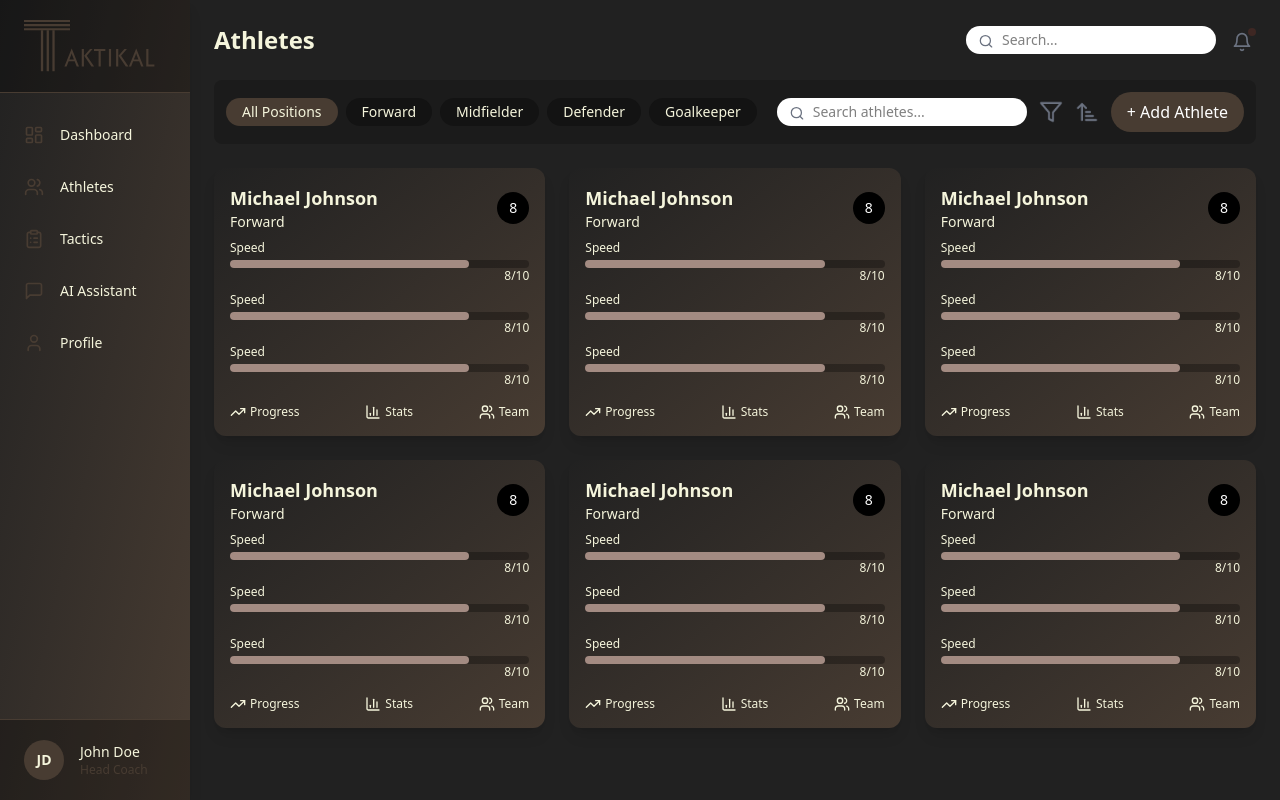
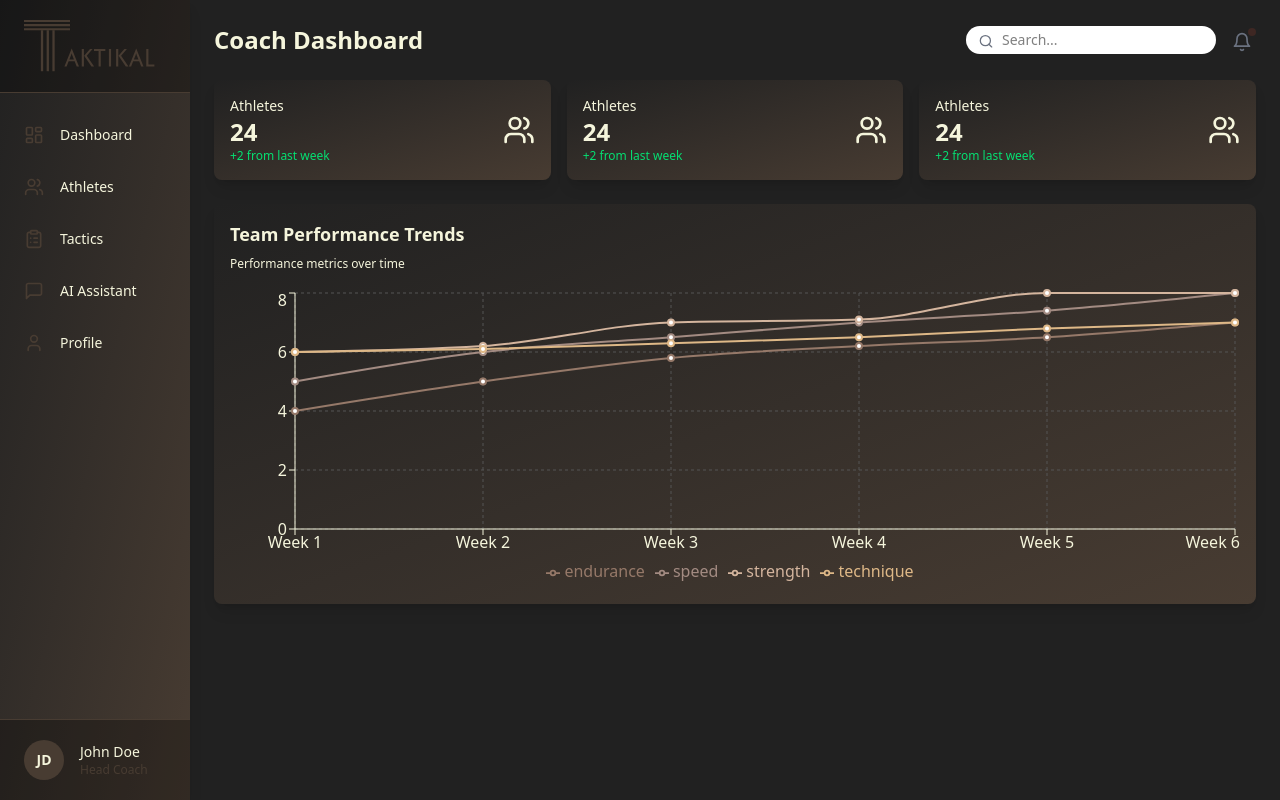
Before and after one commit to kalviumcommunity/S66_Abhinav_Capstone_Taktikal, a React (Vite) app in the folder Client/: page / in a window 1280 px wide. Built offline with nearby package versions, Linux system fonts and the light colour scheme.

Commit message:
Dashboard page done

```diff
--- a/Client/src/App.jsx
+++ b/Client/src/App.jsx
@@ -1,10 +1,11 @@
 import React from 'react'
+import Dashboard from './pages/Dashboard/Dashboard'
 // import Login from './pages/Register/LogIn'
 // import Sidebar from './components/Sidebar'
 // import HomePage from './pages/HomePage/HomePage'
 // import SignUp from './pages/Register/SignUp'
-import Profile from './pages/UserProfile/Profile'
-import Athletes from './pages/Athletes/Athletes'
+// import Profile from './pages/UserProfile/Profile'
+// import Athletes from './pages/Athletes/Athletes'
 
 
 const App = () => {
@@ -14,7 +15,8 @@ const App = () => {
     // <SignUp/>
     // <Login/>
     // <Profile/>
-    <Athletes/>
+    // <Athletes/>
+    <Dashboard/>
   )
 }
 
--- /dev/null
+++ b/Client/src/pages/Dashboard/Dashboard.jsx
@@ -0,0 +1,103 @@
+import React from "react";
+import Sidebar from "../../components/Sidebar";
+import notificationIcon from "../../assets/notification@1x.svg";
+import searchIcon from "../../assets/search@1x.svg";
+import teamIcon from "../../assets/TeamIcon@3x.svg";
+import {
+    LineChart,
+    Line,
+    XAxis,
+    YAxis,
+    CartesianGrid,
+    Tooltip,
+    Legend,
+    ResponsiveContainer
+} from "recharts";
+
+const data = [
+    { week: "Week 1", speed: 5, strength: 6, endurance: 4, technique: 6 },
+    { week: "Week 2", speed: 6, strength: 6.2, endurance: 5, technique: 6.1 },
+    { week: "Week 3", speed: 6.5, strength: 7, endurance: 5.8, technique: 6.3 },
+    { week: "Week 4", speed: 7, strength: 7.1, endurance: 6.2, technique: 6.5 },
+    { week: "Week 5", speed: 7.4, strength: 8, endurance: 6.5, technique: 6.8 },
+    { week: "Week 6", speed: 8, strength: 8, endurance: 7, technique: 7 }
+];
+
+export default function Dashboard() {
+    return (
+        <div className="flex min-h-screen bg-[#212121]">
+            {/* Sidebar */}
+            <Sidebar />
+
+            {/* Main Content */}
+            <div className="flex-1 p-6 space-y-6">
+                {/* Top Header */}
+                <div className="flex justify-between items-center">
+                    <h2 className="text-2xl font-bold" style={{ color: "#F5F5DC" }}>
+                        Coach Dashboard
+                    </h2>
+                    <div className="flex items-center gap-4">
+                        {/* Global Search */}
+                        <div className="flex items-center bg-white rounded-full px-3 py-1">
+                            <img src={searchIcon} alt="Search" className="w-4 h-4 mr-2" />
+                            <input
+                                type="text"
+                                placeholder="Search..."
+                                className="outline-none text-sm bg-transparent"
+                            />
+                        </div>
+                        {/* Notification Icon */}
+                        <img src={notificationIcon} alt="Notification" className="w-6 h-6 cursor-pointer" />
+                    </div>
+                </div>
+
+                {/* Stats Cards */}
+                <div className="grid grid-cols-1 sm:grid-cols-3 gap-4">
+                    {[1, 2, 3].map((_, idx) => (
+                        <div
+                            key={idx}
+                            className="flex items-center justify-between bg-gradient-to-br from-[#212121] to-[#483C32] shadow-lg rounded-lg p-4"
+                        >
+                            <div>
+                                <p style={{ color: "#F5F5DC" }} className="text-sm">
+                                    Athletes
+                                </p>
+                                <h3
+                                    className="text-2xl font-bold"
+                                    style={{ color: "#F5F5DC" }}
+                                >
+                                    24
+                                </h3>
+                                <p className="text-green-400 text-xs">+2 from last week</p>
+                            </div>
+                            <img src={teamIcon} alt="Team Icon" className="w-8 h-8" />
+                        </div>
+                    ))}
+                </div>
+
+                {/* Chart */}
+                <div className="bg-gradient-to-br from-[#212121] to-[#483C32] shadow-lg rounded-lg p-4">
+                    <h3 className="text-lg font-bold mb-2" style={{ color: "#F5F5DC" }}>
+                        Team Performance Trends
+                    </h3>
+                    <p className="text-xs mb-4" style={{ color: "#F5F5DC" }}>
+                        Performance metrics over time
+                    </p>
+                    <ResponsiveContainer width="100%" height={300}>
+                        <LineChart data={data}>
+                            <CartesianGrid strokeDasharray="3 3" stroke="#555" />
+                            <XAxis dataKey="week" stroke="#F5F5DC" />
+                            <YAxis stroke="#F5F5DC" />
+                            <Tooltip />
+                            <Legend />
+                            <Line type="monotone" dataKey="speed" stroke="#a38b82" strokeWidth={2} />
+                            <Line type="monotone" dataKey="strength" stroke="#d4b59e" strokeWidth={2} />
+                            <Line type="monotone" dataKey="endurance" stroke="#967969" strokeWidth={2} />
+                            <Line type="monotone" dataKey="technique" stroke="#deb887" strokeWidth={2} />
+                        </LineChart>
+                    </ResponsiveContainer>
+                </div>
+            </div>
+        </div>
+    );
+}
```
